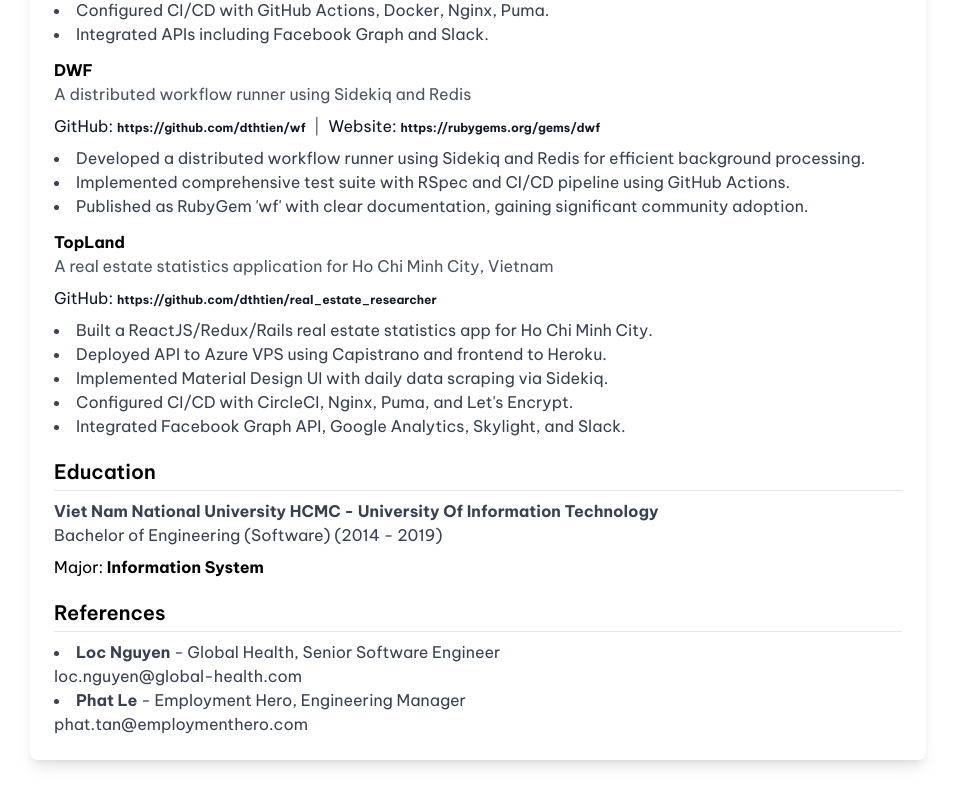
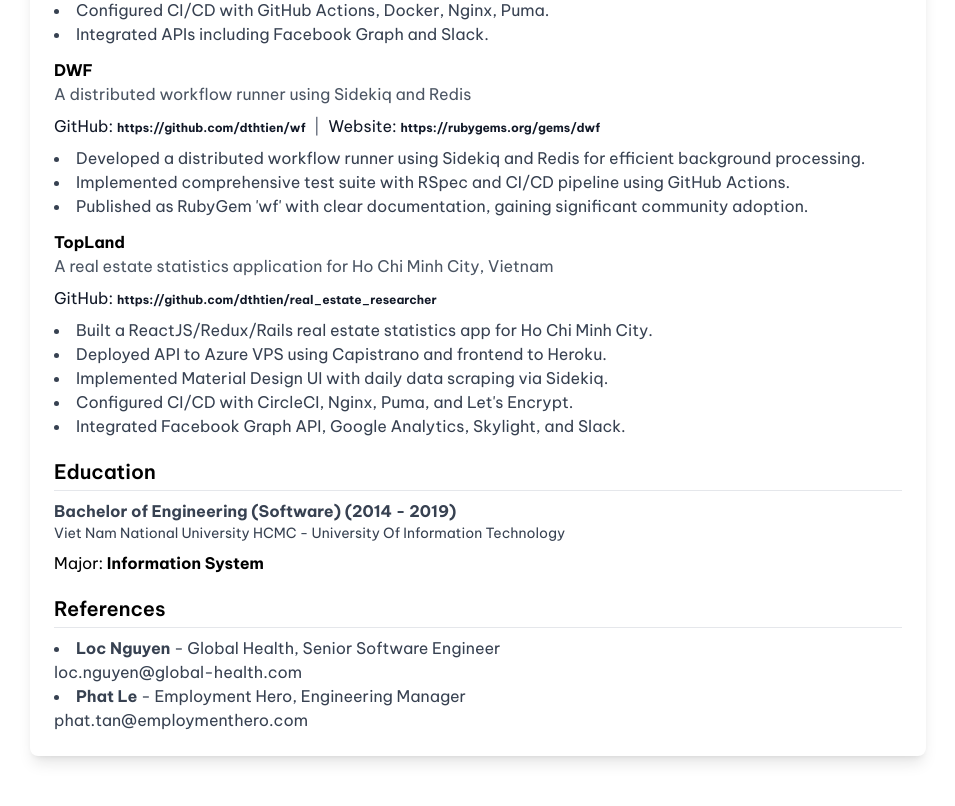
Before and after one commit to dthtien/profile, a Next.js app: page /cv in a window 1280 px wide. Shown: the part 1889-2695 px from the top of the page, without its empty margins (162-1117 px from the left). Built offline with nearby package versions, Linux system fonts and the light colour scheme.

Commit message:
cv: update text

```diff
--- a/pages/cv.tsx
+++ b/pages/cv.tsx
@@ -180,10 +180,10 @@
       {/* Education */}
       <section className="mt-5">
         <h2 className="text-xl font-semibold border-b pb-1">Education</h2>
-        <p className="text-gray-700 mt-2 print:text-sm">
-          <strong>Viet Nam National University HCMC - University Of Information Technology</strong>
-          <br /> Bachelor of Engineering (Software) (2014 - 2019)
-        </p>
+        <div className="text-gray-700 mt-2">
+          <p className="font-bold print:text-sm">Bachelor of Engineering (Software) (2014 - 2019)</p>
+          <p className="text-sm print:text-xs">Viet Nam National University HCMC - University Of Information Technology</p>
+        </div>
         <p className="mt-2 print:text-sm">Major: <strong>Information System</strong> </p>
       </section>
 
```
